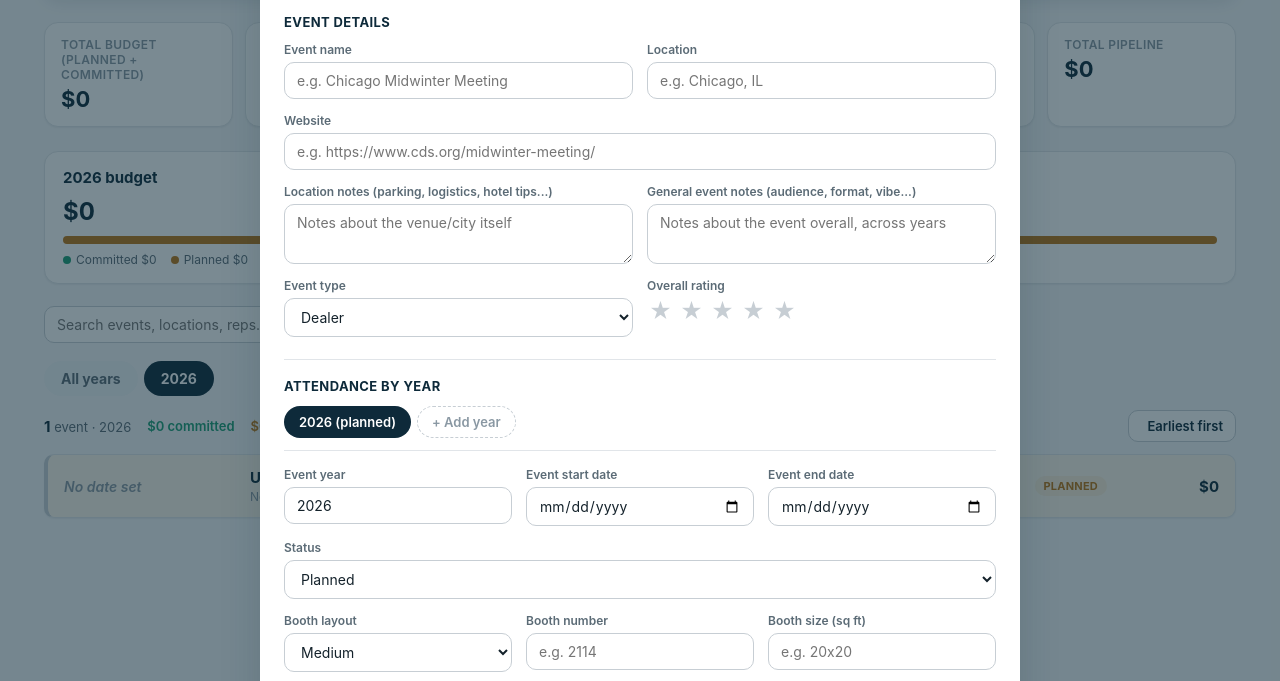
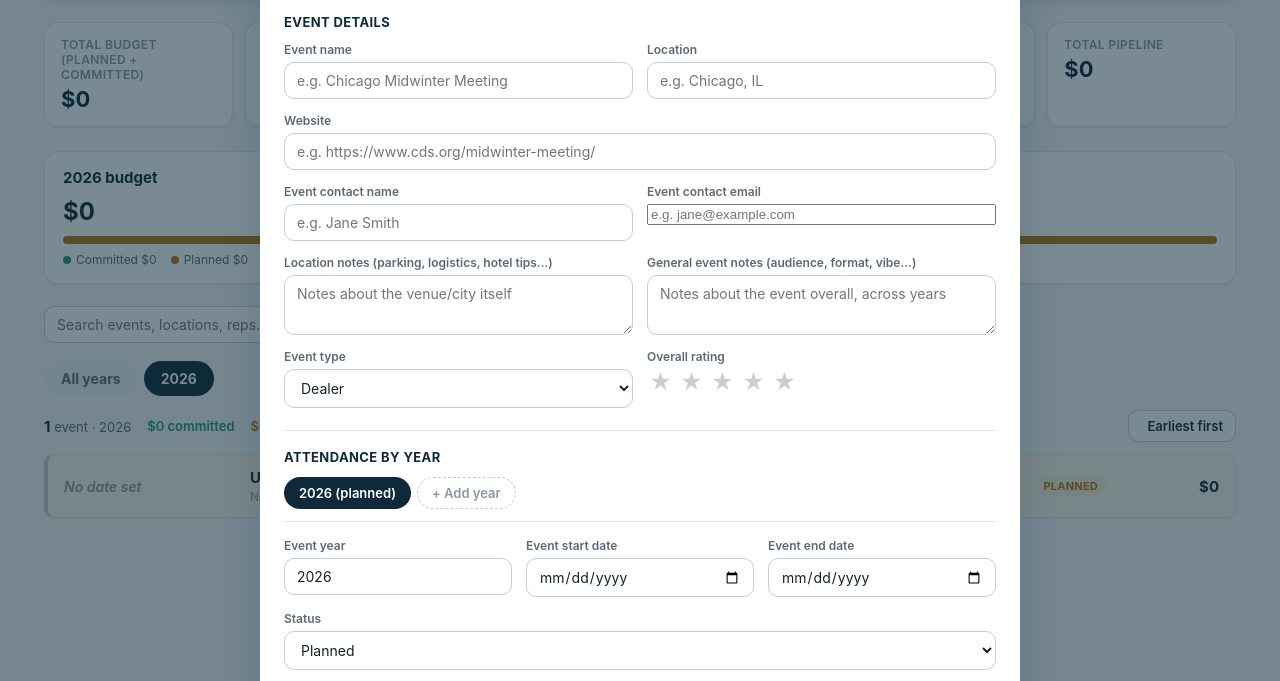
Before and after one commit to acteongroup/nam-events, a plain HTML site: page index.html in a window 1280 px wide. Both pictures are taken after a click on the button "Add event". Shown: the part 119-800 px from the top of the page. Drawn offline with Linux system fonts and the light colour scheme; no server answers; some icons are missing.

Commit message:
Add event contact name/email; keep scroll and focus stable on form re-render
Co-Authored-By: Claude Sonnet 5.5 <noreply@anthropic.com>

```diff
--- a/index.html
+++ b/index.html
@@ -472,6 +472,8 @@ window.APPCHECK_DEBUG = false;
       locationNotes: '',
       generalNotes: '',
       website: '',
+      contactName: '',
+      contactEmail: '',
       rating: 0,
       attendances: [emptyAttendance()]
     };
@@ -1275,13 +1277,15 @@ window.APPCHECK_DEBUG = false;
           'ROI ($)': calcROI(a),
           'Rating': s.rating || '',
           'Website': s.website || '',
+          'Contact name': s.contactName || '',
+          'Contact email': s.contactEmail || '',
           'Notes': a.notes || ''
         }));
       const ws = XLSX.utils.json_to_sheet(rows);
       ws['!cols'] = [
         { wch: 28 }, { wch: 20 }, { wch: 10 }, { wch: 12 }, { wch: 12 }, { wch: 12 },
         { wch: 8 }, { wch: 11 }, { wch: 12 }, { wch: 24 }, { wch: 15 }, { wch: 15 },
-        { wch: 14 }, { wch: 17 }, { wch: 12 }, { wch: 12 }, { wch: 12 }, { wch: 8 }, { wch: 30 }, { wch: 40 }
+        { wch: 14 }, { wch: 17 }, { wch: 12 }, { wch: 12 }, { wch: 12 }, { wch: 8 }, { wch: 30 }, { wch: 20 }, { wch: 28 }, { wch: 40 }
       ];
       XLSX.utils.book_append_sheet(wb, ws, String(y));
     });
@@ -1361,6 +1365,8 @@ window.APPCHECK_DEBUG = false;
             name, year,
             location: String(get(['location', 'city'])).trim(),
             website: String(get(['website', 'url', 'link'])).trim(),
+            contactName: String(get(['contact name', 'contact'])).trim(),
+            contactEmail: String(get(['contact email', 'email'])).trim(),
             type: get(['type', 'show type']) ? importParseType(get(['type', 'show type'])) : '',
             rating: (rawRating >= 0 && rawRating <= 5) ? rawRating : '',
             status: get(['status']) ? importParseStatus(get(['status'])) : '',
@@ -1426,6 +1432,8 @@ window.APPCHECK_DEBUG = false;
       // Show-level fields — set only when the import provides a value.
       if (p.location) s.location = p.location;
       if (p.website) s.website = p.website;
+      if (p.contactName) s.contactName = p.contactName;
+      if (p.contactEmail) s.contactEmail = p.contactEmail;
       if (p.type) s.type = p.type;
       if (p.rating !== '') s.rating = p.rating;
       // Attendance for this year — update if present, else add.
@@ -1680,6 +1688,17 @@ window.APPCHECK_DEBUG = false;
           </div>
           <div class="field-row">
             <div class="field">
+              <label>Event contact name</label>
+              <input type="text" id="f-contact-name" value="${esc(s.contactName || '')}" placeholder="e.g. Jane Smith">
+            </div>
+            <div class="field">
+              <label>Event contact email</label>
+              <input type="email" id="f-contact-email" value="${esc(s.contactEmail || '')}" placeholder="e.g. jane@example.com">
+              ${s.contactEmail ? `<a href="mailto:${esc(String(s.contactEmail).trim())}" class="show-card-link" style="font-size:12px"><i class="ti ti-mail" style="font-size:12px"></i> Email ${esc(String(s.contactEmail).trim())}</a>` : ''}
+            </div>
+          </div>
+          <div class="field-row">
+            <div class="field">
               <label>Location notes (parking, logistics, hotel tips...)</label>
               <textarea id="f-locnotes" placeholder="Notes about the venue/city itself">${esc(s.locationNotes)}</textarea>
             </div>
@@ -1904,6 +1923,7 @@ window.APPCHECK_DEBUG = false;
       app.innerHTML = '<div class="loading-screen">Loading events…</div>';
       return;
     }
+    const uiState = captureUIState();
     const stats = getOverallStats();
     const filtered = getFilteredSortedShows();
 
@@ -1985,6 +2005,36 @@ window.APPCHECK_DEBUG = false;
     `;
 
     attachListeners();
+    restoreUIState(uiState);
+  }
+
+  // render() rebuilds the whole page, which would reset scroll position and drop
+  // keyboard focus (the "form jumps around" problem). Save and restore both.
+  function captureUIState() {
+    const app = document.getElementById('app');
+    const overlay = document.querySelector('.modal-overlay');
+    const ae = document.activeElement;
+    const hasFocus = ae && ae.id && app && app.contains(ae);
+    let selStart = null, selEnd = null;
+    if (hasFocus) { try { selStart = ae.selectionStart; selEnd = ae.selectionEnd; } catch (e) {} }
+    return {
+      overlayTop: overlay ? overlay.scrollTop : null,
+      winX: window.scrollX, winY: window.scrollY,
+      focusId: hasFocus ? ae.id : null, selStart, selEnd
+    };
+  }
+  function restoreUIState(st) {
+    if (!st) return;
+    const overlay = document.querySelector('.modal-overlay');
+    if (overlay && st.overlayTop != null) overlay.scrollTop = st.overlayTop;
+    window.scrollTo(st.winX, st.winY);
+    if (st.focusId) {
+      const el = document.getElementById(st.focusId);
+      if (el) {
+        el.focus({ preventScroll: true });
+        if (st.selStart != null) { try { el.setSelectionRange(st.selStart, st.selEnd); } catch (e) {} }
+      }
+    }
   }
 
   function attachListeners() {
@@ -2057,6 +2107,10 @@ window.APPCHECK_DEBUG = false;
     if (locInput) locInput.addEventListener('input', (e) => { getModalShow().location = e.target.value; });
     const websiteInput = document.getElementById('f-website');
     if (websiteInput) websiteInput.addEventListener('input', (e) => { getModalShow().website = e.target.value; });
+    const contactNameInput = document.getElementById('f-contact-name');
+    if (contactNameInput) contactNameInput.addEventListener('input', (e) => { getModalShow().contactName = e.target.value; });
+    const contactEmailInput = document.getElementById('f-contact-email');
+    if (contactEmailInput) contactEmailInput.addEventListener('input', (e) => { getModalShow().contactEmail = e.target.value; });
     const locNotes = document.getElementById('f-locnotes');
     if (locNotes) locNotes.addEventListener('input', (e) => { getModalShow().locationNotes = e.target.value; });
     const genNotes = document.getElementById('f-gennotes');
@@ -2082,7 +2136,9 @@ window.APPCHECK_DEBUG = false;
       // (blur for text/number, immediate for selects) so derived UI like the
       // ROI box and year-tab labels stay current.
       node.addEventListener('input', setVal);
-      node.addEventListener('change', (e) => { setVal(e); render(); });
+      // Defer the re-render until focus has moved (Tab/click) so the newly focused
+      // field is the one that gets focus restored.
+      node.addEventListener('change', (e) => { setVal(e); setTimeout(render, 0); });
     };
     bindAtt('f-year', 'year', v => parseInt(v) || new Date().getFullYear());
     bindAtt('f-status', 'status');
```
